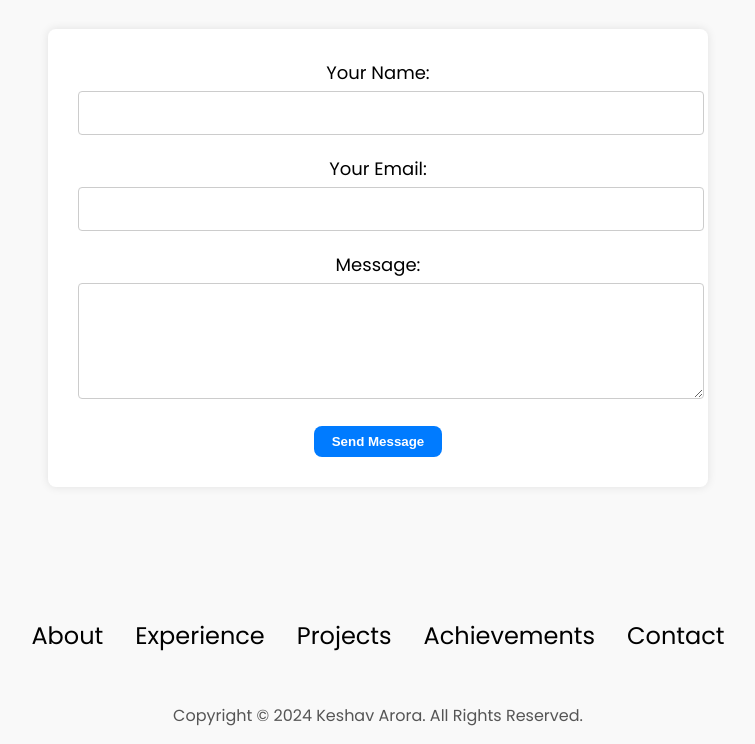
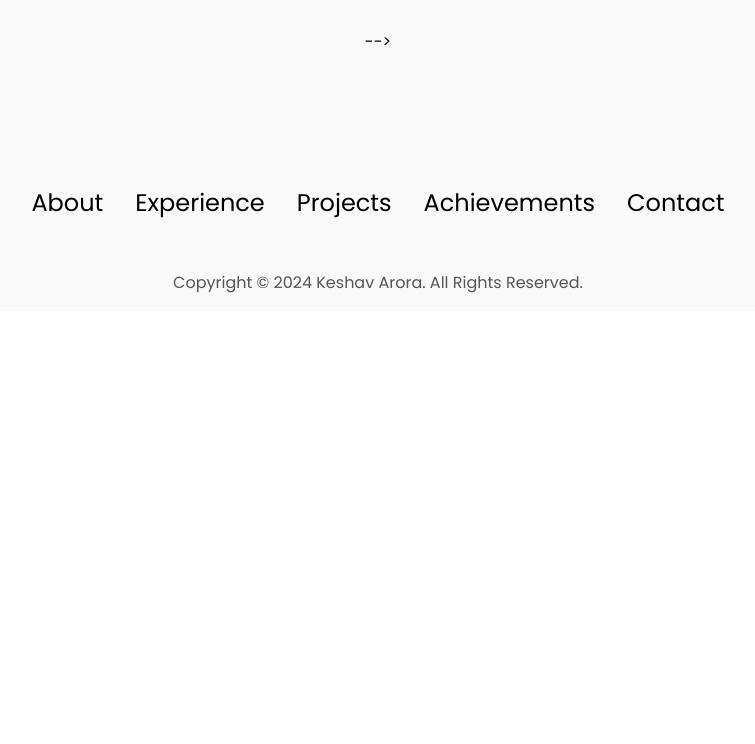
Before and after one commit to CoderOMaster/portfolio, a plain HTML site: page index.html in a window 1280 px wide. Shown: the part 5288-6032 px from the top of the page, without its empty margins (262-1017 px from the left). After the commit the page ends 5599 px from the top, so only its background shows below. Drawn offline with Linux system fonts and the light colour scheme.

Commit message:
Update index.html

```diff
--- a/index.html
+++ b/index.html
@@ -381,8 +381,8 @@ With a commitment to advancing the field of artificial intelligence, I continual
         </div>
       </div>
 
-      <!-- Contact Form -->
-      <form id="contact-form" action="https://api.web3forms.com/submit" method="POST">
+<!--       <!-- Contact Form -->
+<!--       <form id="contact-form" action="https://api.web3forms.com/submit" method="POST">
       <input type="hidden" name="access_key" value="54f5b7dc-3331-4340-896e-85f2f0a66913">
         <div class="form-group">
           <label for="name">Your Name:</label>
@@ -397,7 +397,7 @@ With a commitment to advancing the field of artificial intelligence, I continual
           <textarea id="message" name="message" rows="5" required></textarea>
         </div>
         <button type="submit" class="btn btn-color-2">Send Message</button>
-      </form>
+      </form> --> -->
 <!--       <form action="https://api.web3forms.com/submit" method="POST">
 
     <input type="hidden" name="access_key" value="54f5b7dc-3331-4340-896e-85f2f0a66913">
```
